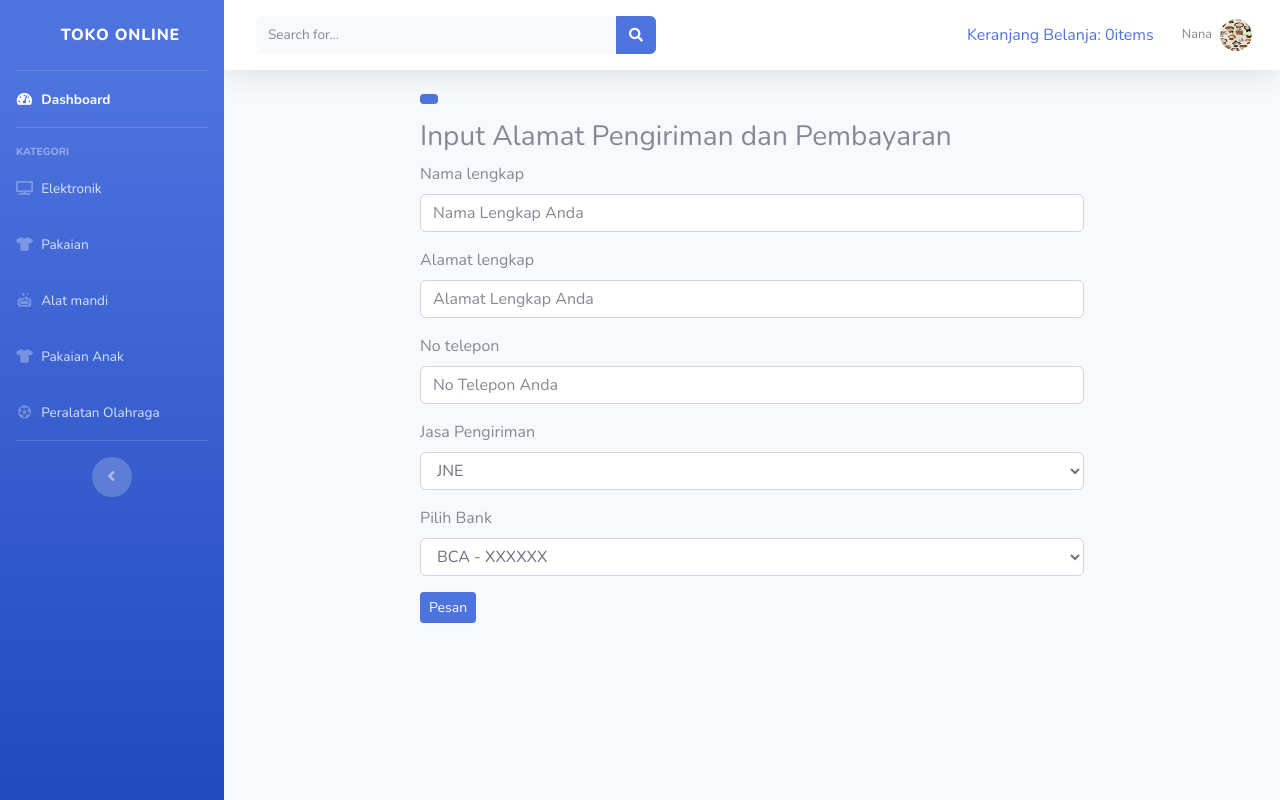
After one commit to 270505Nana/Toko_online, a CodeIgniter app: page /toko_online/dashboard/pembayaran in a window 1280 px wide. The commit adds this page. Run offline with CodeIgniter, Linux system fonts and the light colour scheme.

Commit message:
Update pembayaran

```diff
--- a/application/controllers/dashboard.php
+++ b/application/controllers/dashboard.php
@@ -43,6 +43,34 @@ class Dashboard extends CI_Controller{
         $this->load->view('templates/footer');
 
     }
+
+    public function hapus_keranjang(){
+
+        $this->cart->destroy();
+        redirect('dashboard/index');
+
+        // setelah menghapus user akan diarahkan ke dashboard/index
+    }
+
+    public function pembayaran(){
+
+        $this->load->view('templates/header');
+        $this->load->view('templates/sidebar');
+        $this->load->view('pembayaran');
+        $this->load->view('templates/footer');
+
+        // pembayaran : manggil file view yang akan ditampilkan, yang template juga gitu
+        // view : foldernya
+    }
+
+    public function proses_pesanan(){
+
+        $this->load->view('templates/header');
+        $this->load->view('templates/sidebar');
+        $this->load->view('proses_pesanan');
+        $this->load->view('templates/footer');
+
+    }
 }
 
 ?>
--- /dev/null
+++ b/application/views/pembayaran.php
@@ -0,0 +1,69 @@
+<div class="container-fluid">
+    <div class="row">
+        <div class="col-md-2"></div>
+        <div class="col-md-8">
+            <div class="btn btn-sm btn-primary mb-3">
+
+                <?php
+                $grand_total = 0;
+                if ($keranjang = $this-> cart-> contents())
+                {
+                    foreach ($keranjang as $item){
+                        $grand_total = $grand_total + $item['subtotal'];
+                    }
+                echo " <h4> Total Belanja Anda: Rp. ".number_format($grand_total,0, ',','.');
+
+                }?>
+            </div><br>
+            <h3>Input Alamat Pengiriman dan Pembayaran</h3>
+
+            <form method="post" action="<?php echo base_url()  ?> dashboard/proses_pesanan">
+
+            <div class="form-group">
+                <label>Nama lengkap</label>
+                <input type="text" name="nama" placeholder="Nama Lengkap Anda" class="form-control">
+            </div>
+
+            <div class="form-group">
+                <label>Alamat lengkap</label>
+                <input type="text" name="alamat" placeholder="Alamat Lengkap Anda" class="form-control">
+            </div>
+
+            <div class="form-group">
+                <label>No telepon</label>
+                <input type="text" name="no_telp" placeholder="No Telepon Anda" class="form-control"v>
+            </div>
+
+            <div class="form-group">
+                <label>Jasa Pengiriman</label>
+                <select class="form-control">
+                    <option>JNE</option>
+                    <option>TIKI</option>
+                    <option>Pos Indonesia</option>
+                    <option>GOJEK</option>
+                    <option>GRAB</option>
+                </select>
+            </div>
+
+            <div class="form-group">
+                <label>Pilih Bank</label>
+                <select class="form-control">
+                    <option>BCA - XXXXXX</option>
+                    <option>MANDIRI - XXXXXXX</option>
+                    <option>BNI - XXXXXX</option>
+                    <option>BRI - XXXXXX</option>
+
+                </select>
+            </div>
+
+            <button type="submit" class="btn btn-sm btn-primary">Pesan</button>
+
+
+            </form>
+
+        </div>
+
+
+        <div class="col-md-2"></div>
+    </div>
+</div>
--- /dev/null
+++ b/application/views/proses_pesanan.php
@@ -0,0 +1 @@
+Selamat pesanan anda
```
Also changed, not shown: application/views/keranjang.php (+11 -0 lines).
